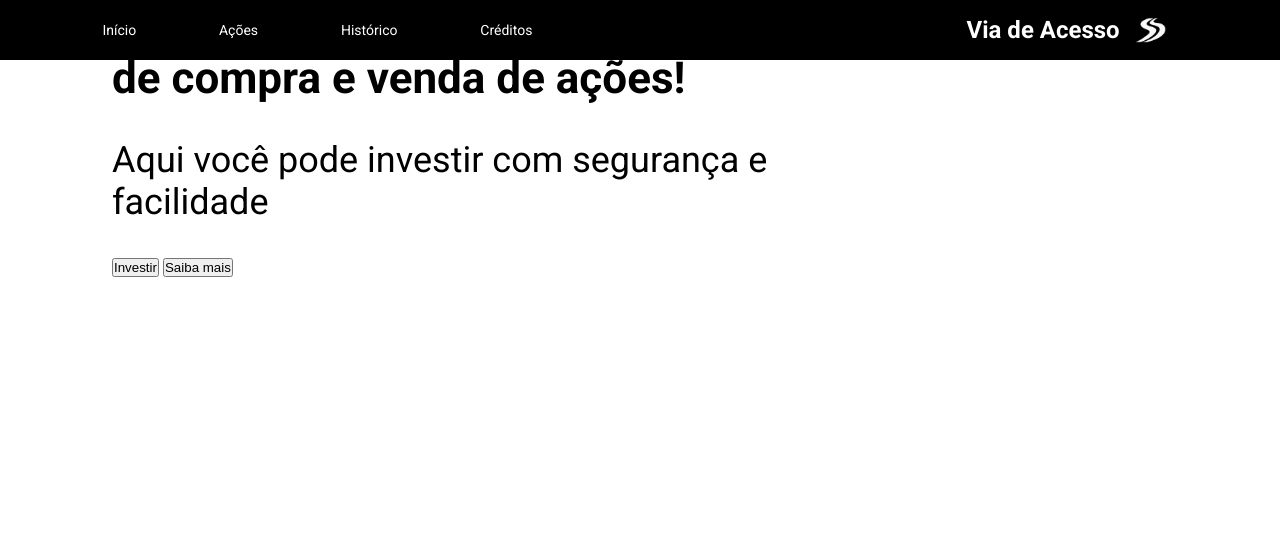
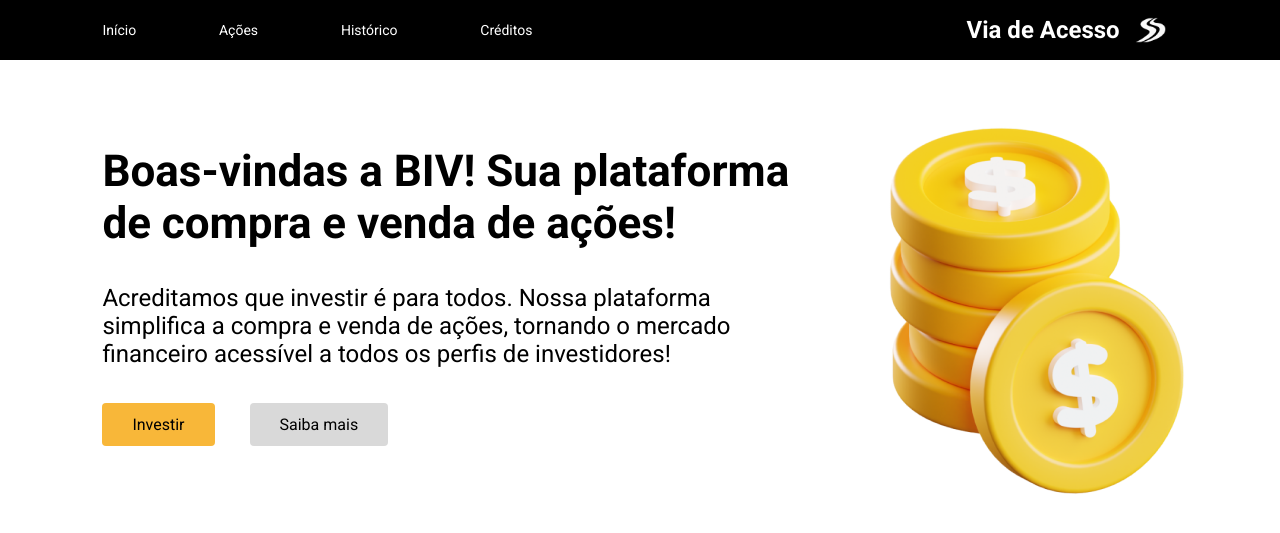
Before and after one commit to Gabriel-S-Santana/Plataforma-BIV, a PHP site: page / in a window 1280 px wide. Shown: the top 533 px of the page. Run offline with PHP 8.4, Linux system fonts and the light colour scheme.

Commit message:
estilizando hero + animando navbar

```diff
--- a/dist/styles/nav-bar.css
+++ b/dist/styles/nav-bar.css
@@ -41,6 +41,13 @@ header {
     align-items: center;
     justify-content: space-between;
     user-select: none;
+
+    li {
+        transition: color 0.3s ease;
+    }
+    li:hover {
+        color: yellow;
+    }
 }
 .container-logo {
     height: 100%;
@@ -69,10 +76,12 @@ header {
     .list-menu {
         display: none;
         position: absolute;
+        top: -100%;
         flex-direction: column;
         left: 0;
-        top: 50px;
+        /* top: 50px; */
         width: 100%;
+        transition: top 0.5s ease;
         li{
             padding: 15px 0 15px 0;
             display: flex;
@@ -94,4 +103,18 @@ header {
             width: 80%;
         }
     }
+    .list-menu.active {
+        display: flex;
+        top: 58px;
+        animation: slide-in 0.5s forwards;
+    }
 }
+
+@keyframes slide-in {
+    0% {
+        transform: translateY(-100%); /* Começa acima da tela */
+    }
+    100% {
+        transform: translateY(0); /* Desliza para baixo */
+    }
+}
--- a/index.css
+++ b/index.css
@@ -1,4 +1,4 @@
-@import url('https://fonts.googleapis.com/css2?family=Roboto:ital,wght@0,100;0,300;0,400;0,500;0,700;0,900;1,100;1,300;1,400;1,500;1,700;1,900&display=swap');
+@import url("https://fonts.googleapis.com/css2?family=Roboto:ital,wght@0,100;0,300;0,400;0,500;0,700;0,900;1,100;1,300;1,400;1,500;1,700;1,900&display=swap");
 
 *,
 body,
@@ -6,6 +6,7 @@ html {
     margin: 0;
     padding: 0;
     box-sizing: border-box;
+    font-family: Roboto;
 }
 
 h1,
@@ -24,10 +25,15 @@ body {
     display: flex;
     width: 100%;
     flex-direction: column;
-  align-items: start;
     justify-content: center;
-  gap: 100px;
-  padding: 0 112px;
+    padding: 60px 8% 0 8%;
+}
+
+.hero-container {
+    display: flex;
+    width: 100%;
+    justify-content: space-between;
+    align-items: center;
 }
 
 .hero-title {
@@ -42,7 +48,7 @@ body {
 .hero-title-secondary {
     color: #000;
     font-family: Roboto;
-  font-size: 36px;
+    font-size: 24px;
     font-style: normal;
     font-weight: 400;
     line-height: normal;
@@ -58,3 +64,33 @@ body {
     flex-shrink: 0;
     align-self: stretch;
 }
+
+.container-buttons {
+    display: flex;
+    align-items: center;
+    gap: 35px;
+}
+
+.button-primary {
+    display: flex;
+    padding: 12px 30px;
+    justify-content: center;
+    align-items: center;
+    gap: 10px;
+    border-radius: 4px;
+    background: #f8b739;
+    text-decoration: none;
+    color: black;
+}
+
+.button-secondary {
+    display: flex;
+    padding: 12px 30px;
+    justify-content: center;
+    align-items: center;
+    gap: 10px;
+    border-radius: 4px;
+    color: black;
+    background: #d9d9d9;
+    text-decoration: none;
+}
--- a/index.html
+++ b/index.html
@@ -17,7 +17,7 @@
             <div class="linha"></div>
         </div>
         <div class="seta-esquerda" id="seta-esquerda">
-            <img src="/dist/assets/divisa-esquerda.png">
+            <img src="dist/assets/divisa-esquerda.png">
         </div>
         <ul class="list-menu">
             <li class="item navigate-home">Início</li>
@@ -27,25 +27,30 @@
         </ul>
         <div class="container-logo" class="navigate-home">
             <h1>Via de Acesso</h1>
-            <img src="/dist/assets/logo-via.png">
+            <img src="dist/assets/logo-via.png" alt="Logo do via de acesso">
         </div>
     </header>
+
     <section class="home-section">
+        <div class="hero-container">
             <div class="hero-text-container">
                 <h1 class="hero-title">Boas-vindas a BIV!
                     Sua plataforma de compra e venda de ações!
                 </h1>
                 <h3 class="hero-title-secondary">
-                Aqui você pode investir com segurança e facilidade
+                    Acreditamos que investir é para todos. Nossa plataforma simplifica a compra e venda de ações, tornando o mercado financeiro acessível a todos os perfis de investidores!
                 </h3>
-
                 <div class="container-buttons">
-                <button>Investir</button>
-                <button>Saiba mais</button>
+                    <a  href="dist/pages/acoes.html" class="button-primary">Investir</a>
+                    <a href="#" class="button-secondary">Saiba mais</a>
+                </div>
+            </div>
+            <div class="hero-img-container">
+                <img src="dist/assets/coin-trab 1.png" alt="Pilha de moedas">
             </div>
         </div>
     </section>
-    <script src="/dist/scripts/navBar.js"></script>
+    <script src="dist/scripts/navBar.js"></script>
 </body>
 
 </html>
```
Also changed, not shown: dist/assets/coin-trab 1.png (added), dist/scripts/navBar.js. Lines whose indentation alone changed are shown as unchanged.
